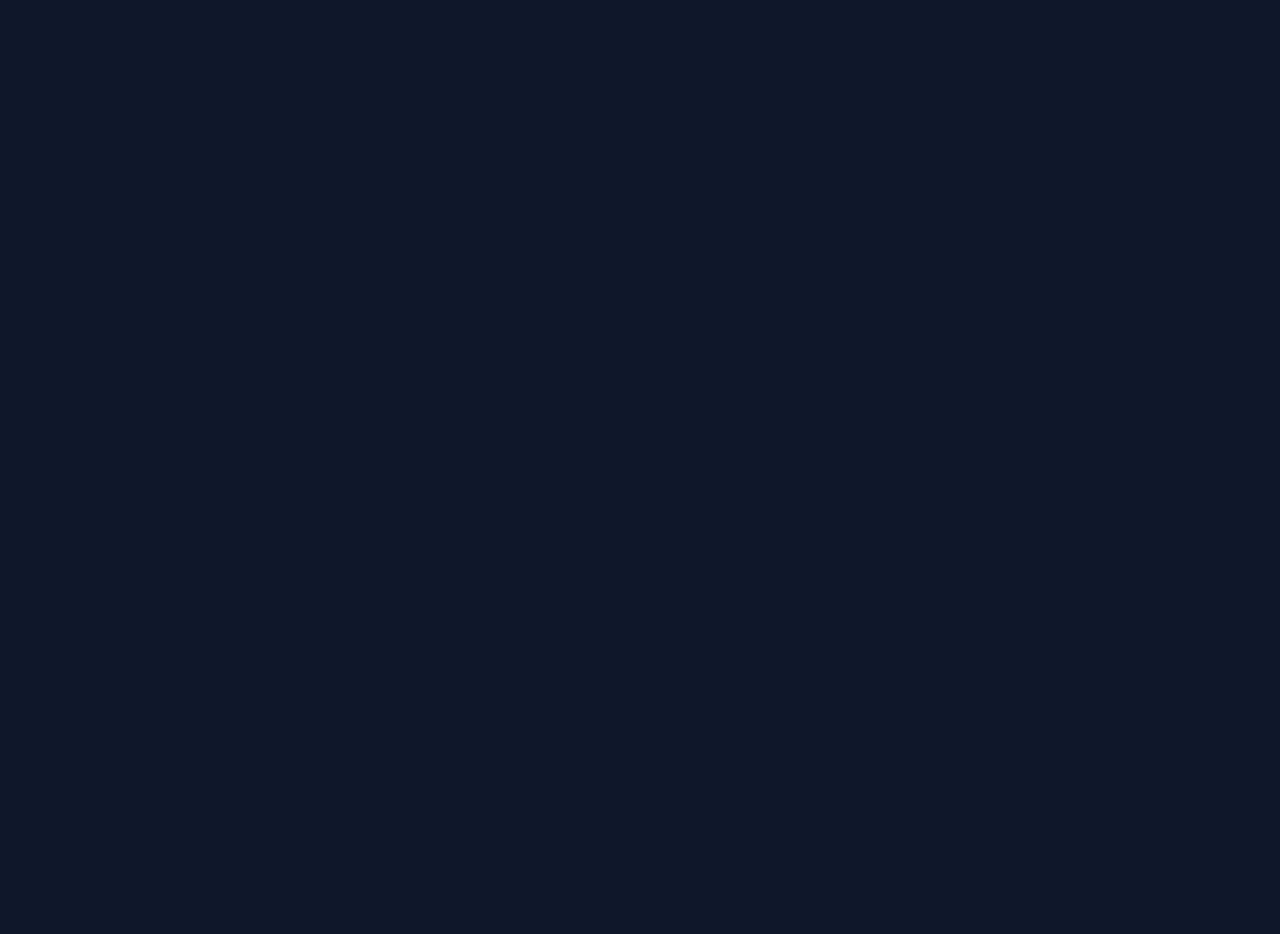
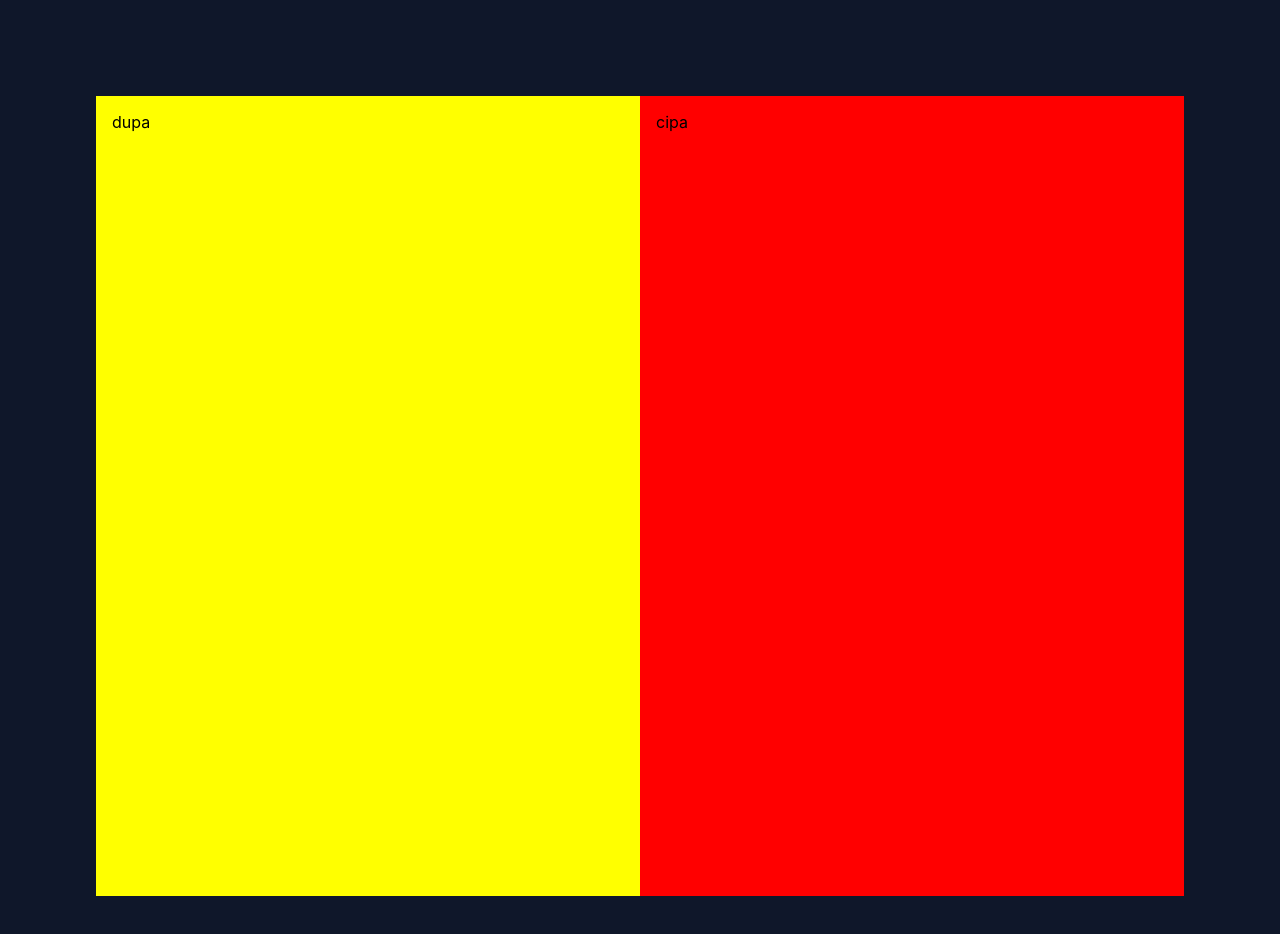
Before and after one commit to bkulpa/portfolio, a React (Create React App) app: page / in a window 1280 px wide. Shown: the top 934 px of the page. Before the commit the page ends 800 px from the top, so only its background shows below. Built offline with nearby package versions, Linux system fonts and the light colour scheme.

Commit message:
added main page container

```diff
--- a/src/App.css
+++ b/src/App.css
@@ -7,35 +7,10 @@ body {
   background-color: rgb(15 23 42);
 }
 
-:root {
-  --tw-light-x: 0;
-  --tw-light-y: 0;
-}
+/* css below will be fix in the future */
+/* ligh-effect component must be also fix */
 
 /* .light-effect {
-  position: absolute;
-  background: radial-gradient(
-    circle,
-    rgba(255, 255, 255, 0.4) 0%,
-    transparent 80%
-  );
-  width: 200px;
-  height: 200px;
-  border-radius: 50%;
-  pointer-events: none;
-  transform: translate(-50%, -50%);
+   fixed inset-0 z-30 transition duration-300 lg:absolute"
+  style="background: radial-gradient(600px at 1002px 292px, rgba(29, 78, 216, 0.15), transparent 80%);"
 } */
-
-.light-effect {
-  position: fixed;
-  top: 0;
-  left: 0;
-  width: 100%;
-  height: 100%;
-  pointer-events: none;
-  background: radial-gradient(
-    circle at var(--x) var(--y),
-    transparent 10%,
-    rgba(0, 0, 0, 0.95) 20%
-  );
-}
--- a/src/App.tsx
+++ b/src/App.tsx
@@ -1,21 +1,11 @@
 import "./App.css";
 import Home from "./components/home/home.component";
-import LightEffect from "./components/light-effect/light-effect.component";
+// import LightEffect from "./components/light-effect/light-effect.component";
 
 function App() {
-  document.addEventListener("mousemove", (e) => {
-    document.documentElement.style.setProperty(
-      "--tw-light-x",
-      `${e.clientX}px`
-    );
-    document.documentElement.style.setProperty(
-      "--tw-light-y",
-      `${e.clientY}px`
-    );
-  });
   return (
     <>
-      <LightEffect />
+      {/* <LightEffect /> */}
       <Home></Home>
     </>
   );
--- a/src/components/home/home.component.tsx
+++ b/src/components/home/home.component.tsx
@@ -1,11 +1,11 @@
-import { SplitLayout } from "./home.styles";
+import { LeftContainer, RightContainer, SplitContainer } from "./home.styles";
 
 const Home = () => {
   return (
-    <SplitLayout>
-      {/* <LeftSide />
-      <RightSide /> */}
-    </SplitLayout>
+    <SplitContainer>
+      <LeftContainer>dupa</LeftContainer>
+      <RightContainer>cipa</RightContainer>
+    </SplitContainer>
   );
 };
 
--- a/src/components/home/home.styles.jsx
+++ b/src/components/home/home.styles.jsx
@@ -1,6 +1,29 @@
 import styled from "styled-components";
 
-export const SplitLayout = styled.div`
+export const SplitContainer = styled.div`
   display: flex;
   height: 100vh;
+  justify-content: center;
+  margin: 0 auto;
+  max-width: 1088px;
+  min-width: 1024px;
+  padding: 96px;
 `;
+
+export const LeftContainer = styled.div`
+  flex: 1;
+  max-width: 528px;
+  min-width: 329.5px;
+  overflow: hidden;
+  padding: 1rem;
+  background-color: yellow;
+`;
+
+export const RightContainer = styled.div`
+  flex: 1;
+  max-width: 528px;
+  min-width: 329.5px;
+  overflow-y: auto;
+  padding: 1rem;
+  background-color: red;
+`;
--- a/src/components/light-effect/light-effect.component.jsx
+++ b/src/components/light-effect/light-effect.component.jsx
@@ -3,14 +3,13 @@ import { useEffect } from "react";
 const LightEffect = () => {
   useEffect(() => {
     const handleMouseMove = (e) => {
-      const light = document.getElementById("light");
-      const x = e.pageX;
-      const y = e.pageY;
-      light.style.setProperty("--x", `${x}px`);
-      light.style.setProperty("--y", `${y}px`);
+      const light = document.querySelector(".light-effect");
+      const x = e.clientX;
+      const y = e.clientY;
+      light.style.left = `${x}px`;
+      light.style.top = `${y}px`;
     };
 
-    // Dodanie nasłuchiwania zdarzenia
     document.addEventListener("mousemove", handleMouseMove);
 
     // Oczyszczenie nasłuchiwania zdarzenia
```
